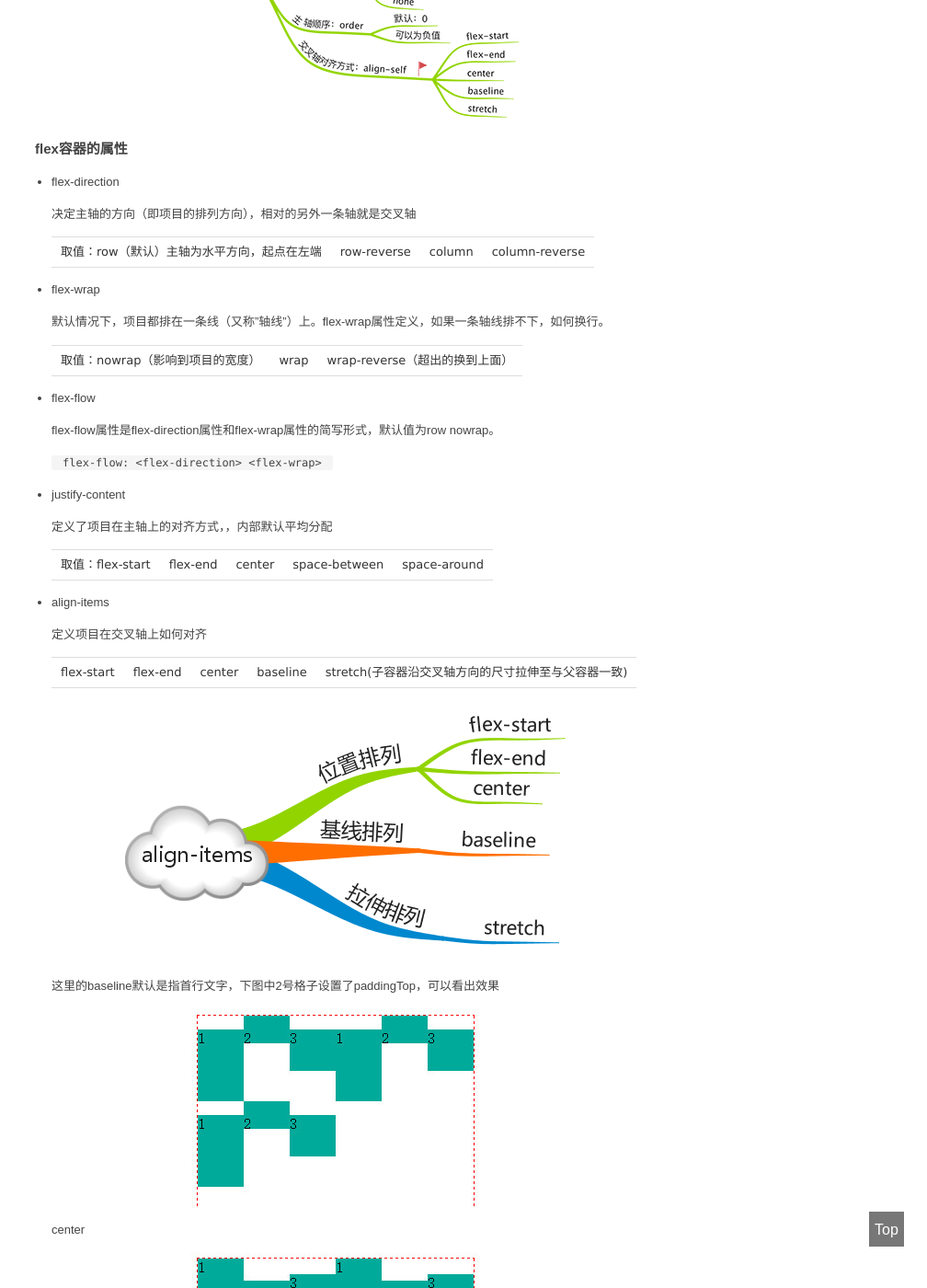
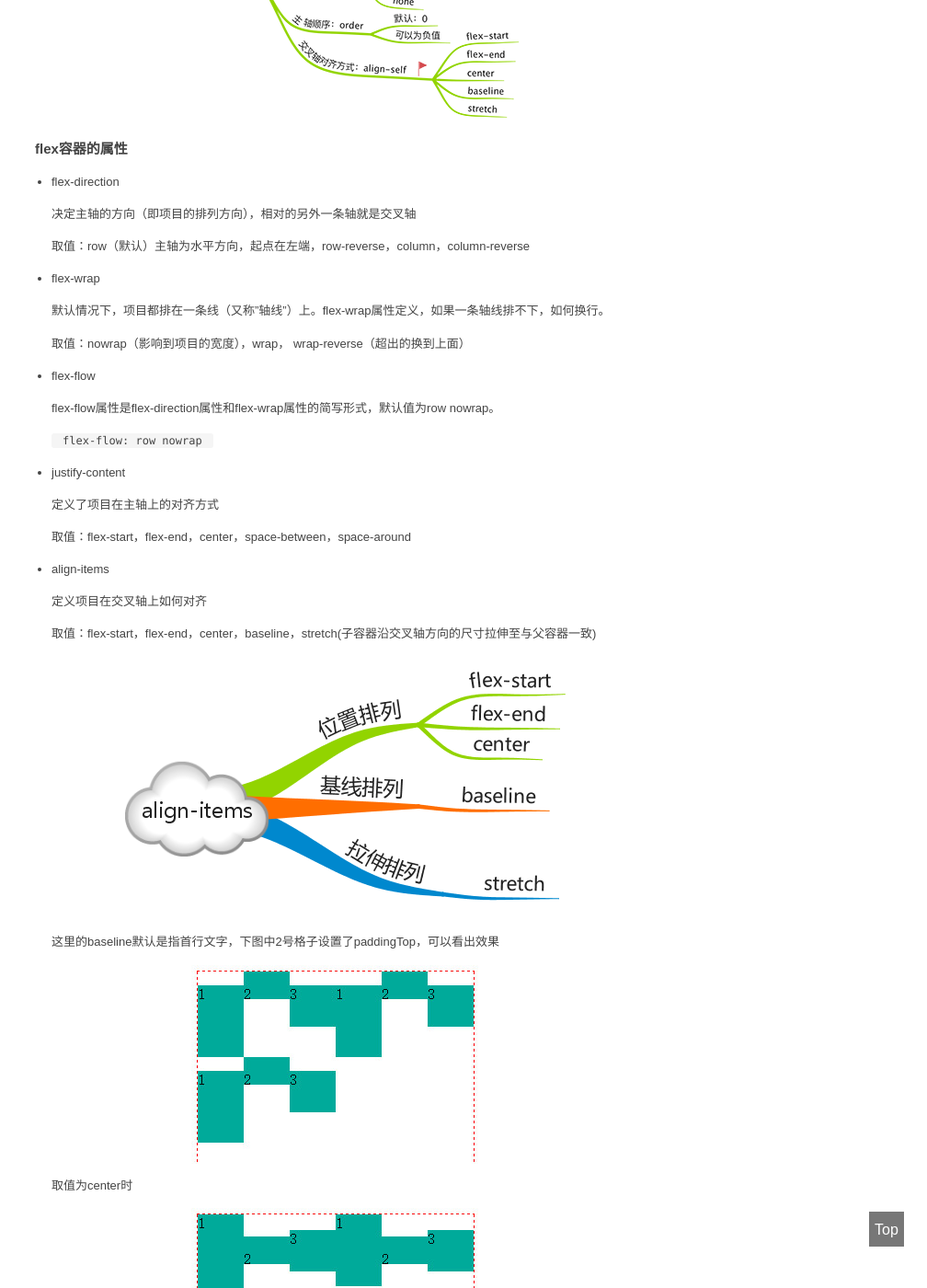
Before and after one commit to TMaize/tmaize-blog, a Jekyll site: the page built from _posts/2016-04-18-flex布局笔记.md, in a window 1280 px wide and 1400 px high, scrolled down 1683 px. Shown: the whole window at 92% size, without its empty margins (272-1280 px from the left). Built offline with Jekyll 4.4.1, drawn with Linux system fonts in a browser that asks for light colours; some of the changed text lies outside the part shown.

Commit message:
修改文章

```diff
--- a/_posts/2016-04-18-flex布局笔记.md
+++ b/_posts/2016-04-18-flex布局笔记.md
@@ -40,31 +40,31 @@ Flex 是 Flexible Box 的缩写，意为"弹性布局"，用来为盒状模型
 
     决定主轴的方向（即项目的排列方向），相对的另外一条轴就是交叉轴
 
-    取值：row（默认）主轴为水平方向，起点在左端 | row-reverse | column | column-reverse
+    取值：row（默认）主轴为水平方向，起点在左端，row-reverse，column，column-reverse
 
 + flex-wrap
 
     默认情况下，项目都排在一条线（又称"轴线"）上。flex-wrap属性定义，如果一条轴线排不下，如何换行。
 
-    取值：nowrap（影响到项目的宽度） | wrap | wrap-reverse（超出的换到上面）
+    取值：nowrap（影响到项目的宽度），wrap， wrap-reverse（超出的换到上面）
 
 + flex-flow
 
     flex-flow属性是flex-direction属性和flex-wrap属性的简写形式，默认值为row nowrap。
 
-    `flex-flow: <flex-direction> <flex-wrap>`
+    `flex-flow: row nowrap`
 
 + justify-content
 
-    定义了项目在主轴上的对齐方式，，内部默认平均分配
+    定义了项目在主轴上的对齐方式
 
-    取值：flex-start | flex-end | center | space-between | space-around
+    取值：flex-start，flex-end，center，space-between，space-around
 
 + align-items
 
     定义项目在交叉轴上如何对齐
 
-    flex-start | flex-end | center | baseline | stretch(子容器沿交叉轴方向的尺寸拉伸至与父容器一致)
+    取值：flex-start，flex-end，center，baseline，stretch(子容器沿交叉轴方向的尺寸拉伸至与父容器一致)
 
     ![p3](20160418-03.png)
 
@@ -72,7 +72,7 @@ Flex 是 Flexible Box 的缩写，意为"弹性布局"，用来为盒状模型
 
     ![p4](20160418-04.jpg)
 
-    center
+    取值为center时
 
     ![p5](20160418-05.jpg)
 
@@ -83,7 +83,7 @@ Flex 是 Flexible Box 的缩写，意为"弹性布局"，用来为盒状模型
 
     当有多个主轴即多行时每行之间的对齐效果
 
-    flex-start | flex-end | center | space-between | space-around | stretch;
+    取值：flex-start，flex-end，center，space-between，space-around，stretch
 
 
 ## flex项目的属性
@@ -118,7 +118,7 @@ Flex 是 Flexible Box 的缩写，意为"弹性布局"，用来为盒状模型
 
     align-self属性允许单个项目有与其他项目不一样的对齐方式，可覆盖align-items属性。默认值为auto，表示继承父元素的align-items属性，如果没有父元素，则等同于stretch。
 
-    取值：auto | flex-start | flex-end | center | baseline | stretch
+    取值：auto，flex-start，flex-end，center，baseline，stretch
 
 # 实例
 
```
